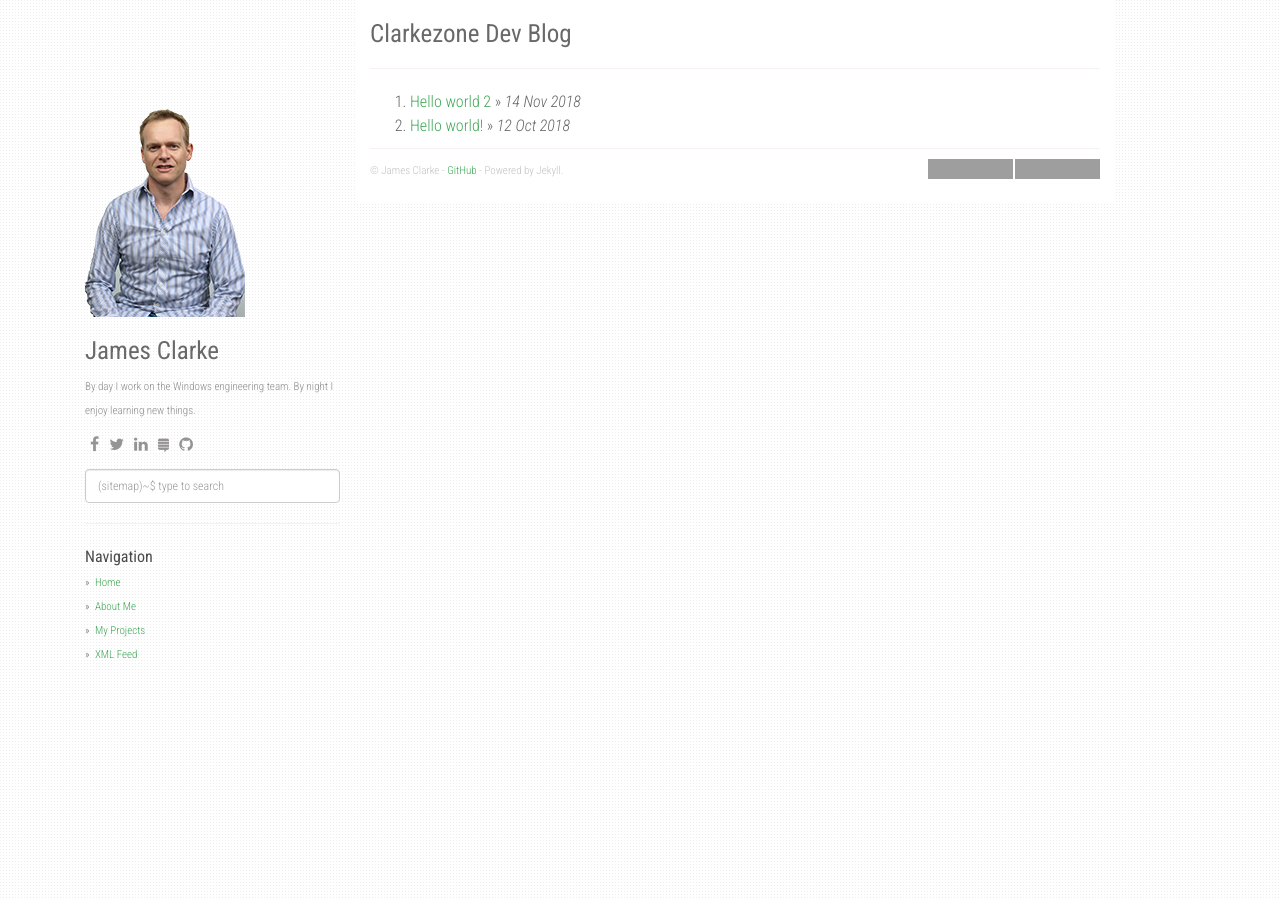
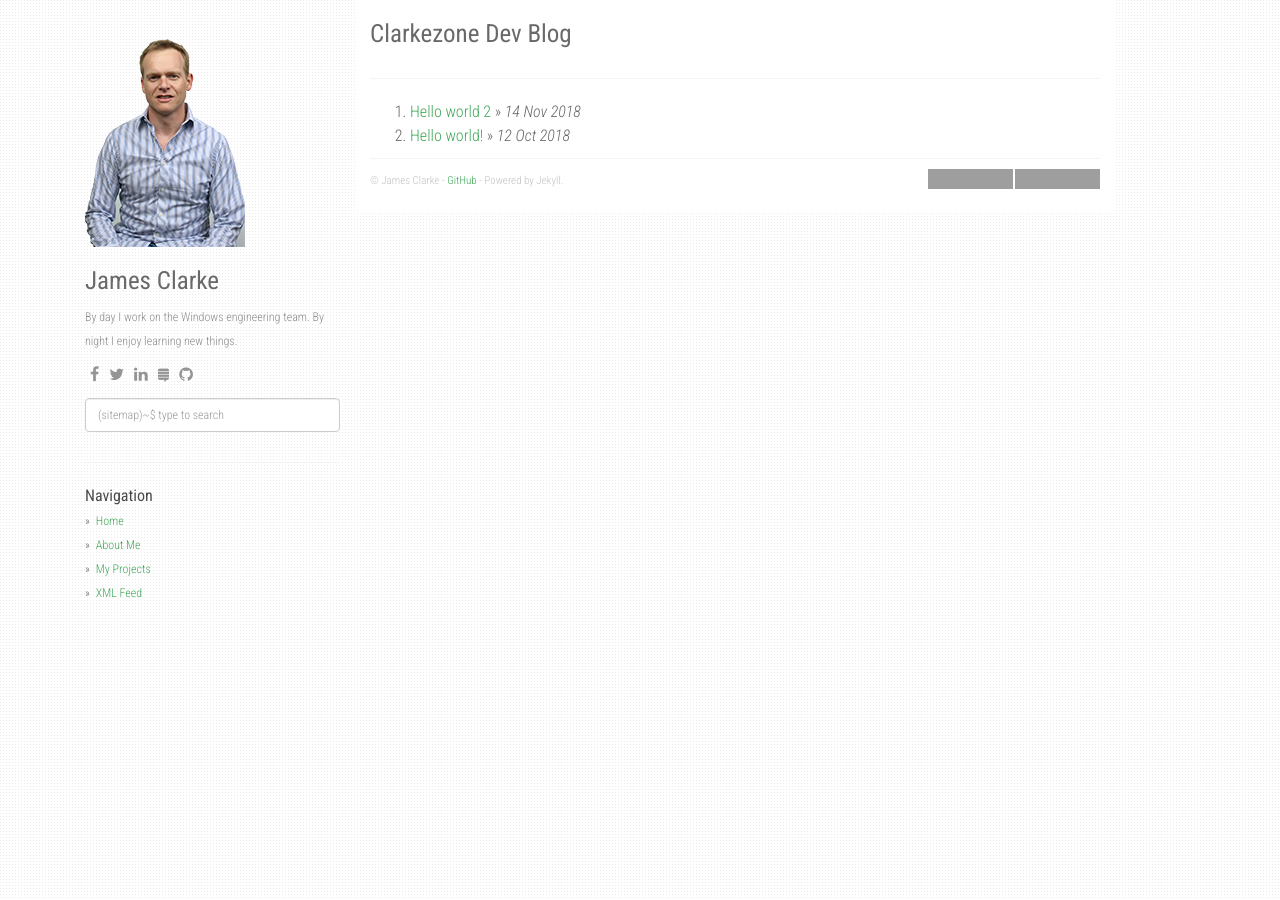
Before and after one commit to clarkezone/clarkezone.github.io, a Jekyll site: the page built from index.html, in a window 1280 px wide. Built offline with Jekyll 4.4.1, drawn with Linux system fonts in a browser that asks for light colours; nearby versions of some CDN libraries; the list of posts is cut into pages by our own code; grey boxes are pictures that could not be loaded.

Commit message:
fix up spacing

```diff
--- a/static/css/main.css
+++ b/static/css/main.css
@@ -7,7 +7,7 @@ body {
   color: #666;
 }
 hr {
-  margin-top: 20px;
+  margin-top: 30px;
   margin-bottom: 20px;
   border: 0;
   border-top: 1px solid #F7F1F1;
@@ -83,8 +83,8 @@ footer {
 
 /* Left column */
 div.col-sm-3 {
-  margin-top: 100px;
-  font-size: 11px;
+  margin-top: 30px;
+  font-size: 12px;
   color: #666;
 }
 div.col-sm-3 strong {
```
